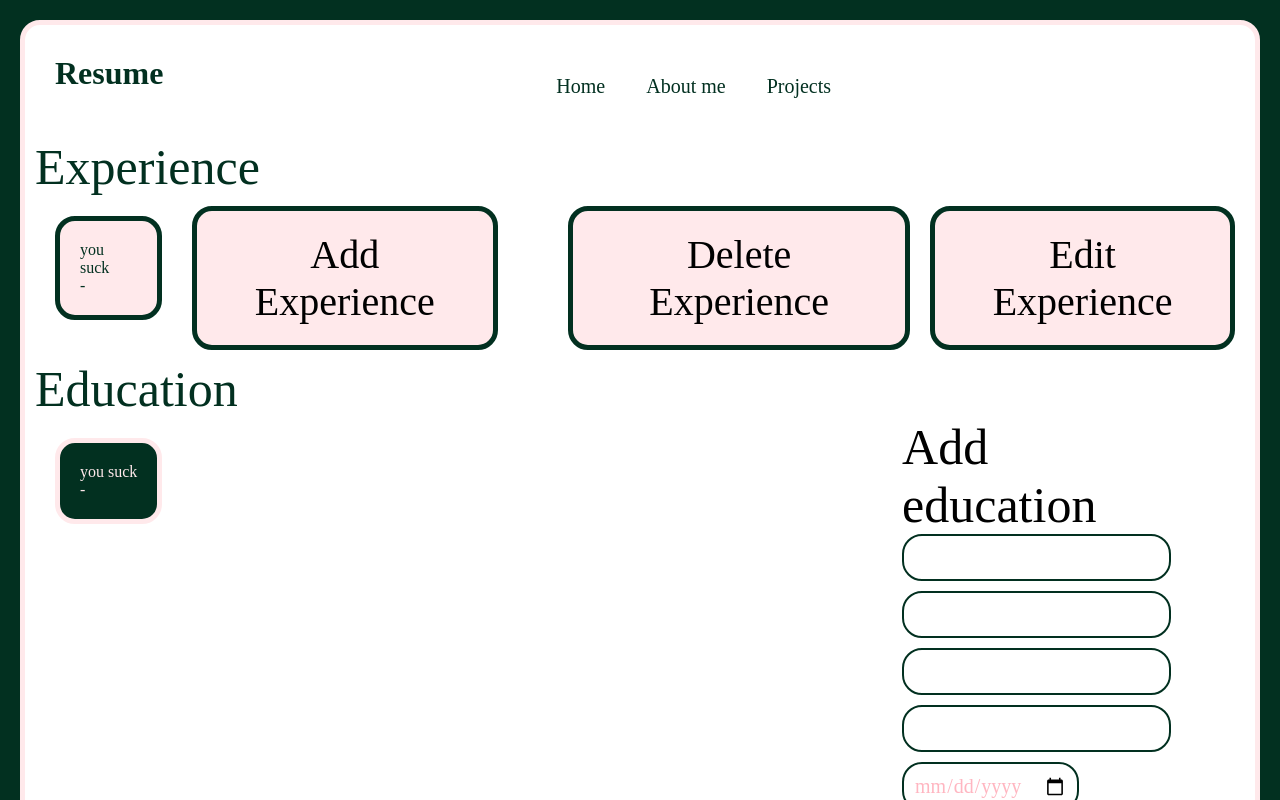
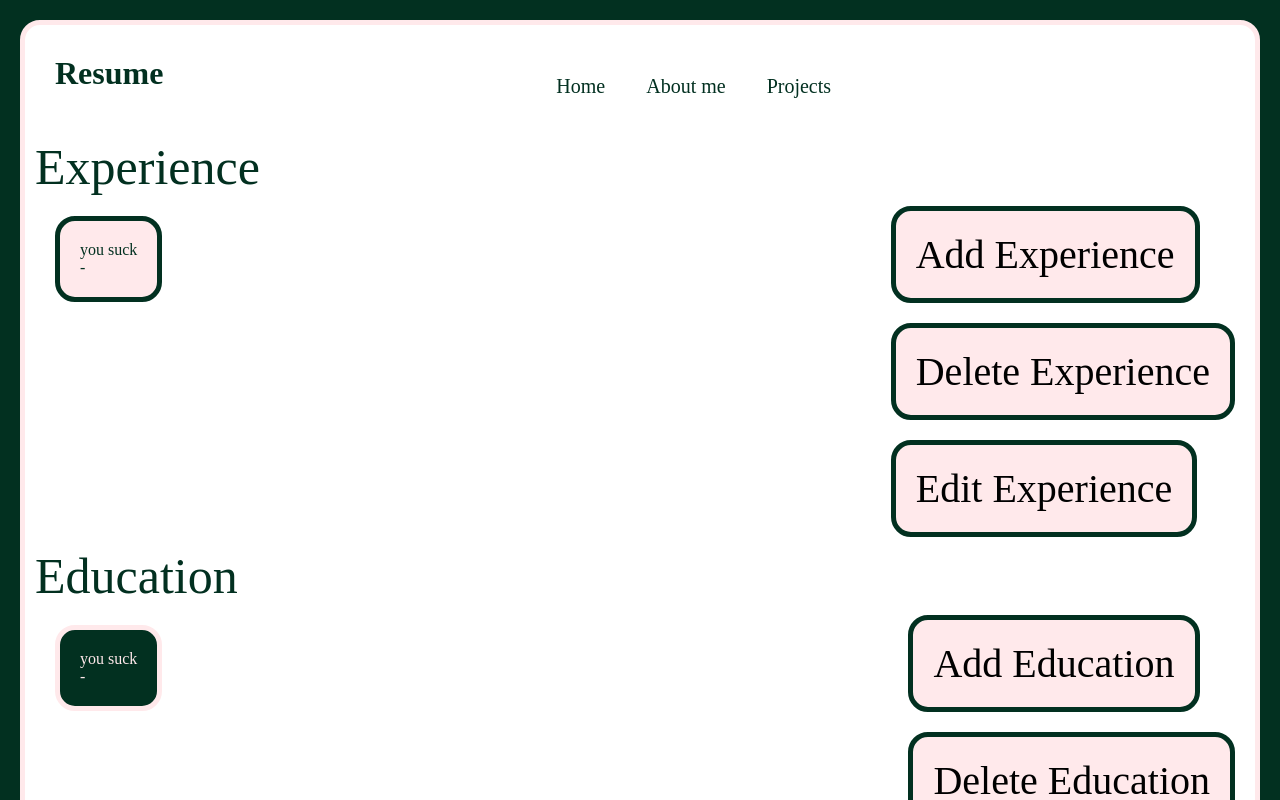
Before and after one commit to Mawaddahr/PortfolioWebsite, a React (Vite) app in the folder UIAdmin/: page /Resume in a window 1280 px wide. Shown: the top 800 px of the page. Built offline with nearby package versions, Linux system fonts and the light colour scheme; no server answers; a web font is replaced by a local one.

Commit message:
Finished resume page. functionality except edit_education function Adjusted css

```diff
--- a/UIAdmin/src/AboutMe.css
+++ b/UIAdmin/src/AboutMe.css
@@ -35,6 +35,7 @@ body,
 }
 
 header {
+    height: fit-content;
     background-color: #ffffff;
     display: flex;
     flex-direction: row;
@@ -123,7 +124,7 @@ textarea
 #about-me-img
 {
     margin-right: 200px;
-    height: 500px;
+    height: 350px;
     border-radius: 20px;
     border: 5px solid #FFE9EB;
 }
--- a/UIAdmin/src/Resume.css
+++ b/UIAdmin/src/Resume.css
@@ -49,7 +49,7 @@ body,
     flex: 0 1 300px;
 }
 
-.experience-container, .education-container, .experience-button
+.experience-container, .education-container, .experience-button, .education-button
 {
     border-radius: 20px;
 }
@@ -59,9 +59,10 @@ body,
     border: 5px solid #023020;
     background-color: #FFE9EB;
     padding: 20px;
+    width: fit-content;
 }
 
-.experience-button
+.experience-button, .education-button
 {
     animation: horizontal-shaking 0.4s infinite;
 }
@@ -88,19 +89,21 @@ body,
     }
 }
 
-.experience-button:hover{
+.experience-button:hover, .education-button:hover{
     animation: horizontal-shaking 0.2s infinite;
+    cursor: pointer;
 }
 
-.education-container {
+.education-container, .education-button {
     border: 5px solid #FFE9EB;
     background-color: #023020;
     padding: 20px;
+    width: fit-content;
 }
 
-#role, #studyProgram
+#role, #study-program
 {
-    font-size: 30px;
+    font-size: 50px;
 }
 
 #company, #role, #ex-endDate, #ex-startDate
@@ -109,13 +112,12 @@ body,
     color: #023020;
 }
 
-#institution, #studyProgram, #ed-endDate, #ed-startDate {
+#institution, #study-program, #ed-endDate, #ed-startDate {
     font-family: Perandory;
     color: #FFE9EB;
 }
 
-#education-title, #experience-title
-{
+#education-title, #experience-title {
     font-family: Sloop;
     color: #023020;
     font-size: 50px;
@@ -140,6 +142,7 @@ body,
 
 .nav-btn:hover {
     color: #FFE9EB;
+    cursor: pointer;
 }
 
 .nav-container {
@@ -152,20 +155,32 @@ body,
     justify-content: space-between;
 }
 
+
+.ex-container, .ed-container
+{
+    width: 100%;
+    display: flex;
+    flex-direction: row;
+    justify-content: space-between;
+}
 .submit-ed-container, .submit-ex-container
 {
     display: flex;
-    flex-direction: row;
+    flex-direction: column;
+    align-content: center;
+    height: 50%;
+    width: fit-content;
+    left: 0;
+}
+
+.input-ex{
+    margin-right: 0;
 }
 .input-ex, #add-ed, .edit-ex, form{
     font-size: 50px;
     font-family: Sloop;
     display: flex;
     flex-direction: column;
-}
-
-.input-ex, .input-ed{
-    margin-right: 50px;
 }
 
 label, #onGoing
@@ -202,14 +217,26 @@ input[type="text"]::placeholder, #input-ex-description::placeholder{
     color: lightpink;
 }
 
+#ongoing-title
+{
+    font-size: 30px;
+}
+
 #add-exform-btn,
 #hide-exform-btn,
 #submit-exform-btn,
+#submit-edform-btn,
 #del-ex-btn,
 #cancel-del-ex-btn,
 #edit-ex-btn,
-#cancel-edit-ex-btn {
+#cancel-edit-ex-btn,
+#del-ed-btn,
+#edit-ed-btn,
+#cancel-del-ed-btn,
+#cancel-edit-ed-btn,
+#hide-edform-btn{
     height: fit-content;
+    width: fit-content;
     border: 5px solid #023020;
     border-radius: 20px;
     font-size: 40px;
@@ -218,3 +245,19 @@ input[type="text"]::placeholder, #input-ex-description::placeholder{
     padding: 20px;
     margin: 10px;
 }
+
+    #add-exform-btn:hover,
+    #hide-exform-btn:hover,
+    #submit-exform-btn:hover,
+    #submit-edform-btn:hover,
+    #del-ex-btn:hover,
+    #cancel-del-ex-btn:hover,
+    #edit-ex-btn:hover,
+    #cancel-edit-ex-btn:hover,
+    #del-ed-btn:hover,
+    #edit-ed-btn:hover,
+    #cancel-del-ed-btn:hover,
+    #cancel-edit-ed-btn:hover,
+    #hide-edform-btn:hover {
+        cursor: pointer;
+    }
--- a/UIAdmin/src/Resume.jsx
+++ b/UIAdmin/src/Resume.jsx
@@ -19,6 +19,22 @@ query{
         }
     }
 }`;
+
+const INSERT_EDUCATION = gql`
+mutation
+  insertEducation($inputEducation: InputEducationInput!) {
+     insertEducation(inputEducation: $inputEducation)
+}`;
+
+const DELETE_EDUCATION = gql`
+mutation deleteEducation($id: String!){
+    deleteEducation(id: $id)
+  }`;
+
+const UPDATE_EDUCATION = gql`
+mutation updateEducation($education: EducationInput!){
+  updateEducation(education: $education)
+}`
 
 const GET_EXPERIENCE = gql`
 query{
@@ -56,27 +72,61 @@ const DELETE_EXPERIENCE = gql`mutation deleteExperience($id: String!)
   }
 `;
 
-function EducationData() {
+function EducationData(deleteButtonClicked, editButtonClicked) {
     const {data} = useQuery(GET_EDUCATION);
     const education = data?.allEducation.nodes || [{ institution: "you suck" }];
+    const [deleteEducation] = useMutation(DELETE_EDUCATION);
+    const navigate = useNavigate();
+
+    async function handleDeleteEd(id) {
+        if (window.confirm("Are you sure you want to delete this education?")) {
+            const { errors, data } = await deleteEducation({
+                variables: {
+                    id: id
+                }
+            });
+
+            alert(errors ? errors[0].message : data.deleteEducation);
+        }
+    }
+
+    async function handleUpdateEd(id) {
+        navigate(`/update_education/${id}`)
+    }
+
     return (<>
         <div className="education-list">
             {
-            education.map((ed, i) => (
-                <div className="education-container" key={i}>
+                education.map((ed, i) =>
+                    !deleteButtonClicked && !editButtonClicked ? (
+                        <div className="education-container" key={ed.id ?? i}>
                             <div id="institution">{ed.institution}</div>
-                    <div id="studyProgram">{ed.studyProgram}</div>
-                    <div id="ed-startDate">{ed.startDate} - {ed.endDate}</div>
-                </div>))
-            }</div >
-        </>);
+                            <div id="study-program">{ed.studyProgram}</div>
+                            <div id="ed-endDate">
+                                {ed.startDate} - {ed.endDate}
+                            </div>
+                        </div>
+                    ) : (
+                        <button
+                            className="education-button"
+                            key={ed.id ?? i}
+                            onClick={() => deleteButtonClicked ? handleDeleteEd(ed.id) : handleUpdateEd(ed.id)}
+                            >
+                                <div id="institution">{ed.institution}</div>
+                            <div id="study-program">{ed.studyProgram}</div>
+                            <div id="ed-endDate">
+                                {ed.startDate} - {ed.endDate}
+                            </div>
+                        </button>
+                    )
+                )
+            }</div></>)
 }
 
 function ExperienceData(deleteButtonClicked, editButtonClicked) {
     const { data } = useQuery(GET_EXPERIENCE);
     const experience = data?.experiences.nodes || [{ company: "you suck" }];
     const [deleteExperience] = useMutation(DELETE_EXPERIENCE);
-    const [editExperience] = useMutation(UPDATE_EXPERIENCE);
     const navigate = useNavigate();
 
     async function handleDeleteEx(id) {
@@ -122,15 +172,26 @@ function ExperienceData(deleteButtonClicked, editButtonClicked) {
                 )
             }</div></>)}
 function Resume() {
-    const educationFormData = useRef();
     const experienceFormData = useRef();
     const [showExForm, setShowExForm] = useState(false);
     const [hideDeleteExButton, setHideDeleteExButton] = useState(false);
-    const [hideEditExButton, setHideEditExButton] = useState(false)
+    const [hideEditExButton, setHideEditExButton] = useState(false);
     const [insertExperience] = useMutation(INSERT_EXPERIENCE);
+
+    const educationFormData = useRef();
+    const [showEdForm, setShowEdForm] = useState(false);
+    const [hideDeleteEdButton, setHideDeleteEdButton] = useState(false);
+    const [hideEditEdButton, setHideEditEdButton] = useState(false);
+    const [insertEducation] = useMutation(INSERT_EDUCATION);
+
+
 
     const handleAddExForm = () => {
         showExForm == false ? setShowExForm(true) : setShowExForm(false);
+    }
+
+    const handleAddEdForm = () => {
+        showEdForm == false ? setShowEdForm(true) : setShowEdForm(false);
     }
 
     const handleSetButtonBool = (deleteButton, editButton) =>
@@ -138,6 +199,12 @@ function Resume() {
         setHideDeleteExButton(deleteButton);
         setHideEditExButton(editButton);
     }
+
+    const handleSetEdButtonBool = (deleteExButton, editEdButton) => {
+        setHideDeleteEdButton(deleteExButton);
+        setHideEditEdButton(editEdButton);
+    }
+
 
     const handleSubmitExperience = async (e) => {
         e.preventDefault();
@@ -171,11 +238,54 @@ function Resume() {
 
         setShowExForm(false);
     }
+
+    const handleSubmitEducation = async (e) => {
+        e.preventDefault();
+        const institution = educationFormData.current.institution.value
+        const studyProgram = educationFormData.current.studyProgram.value
+        const studyProgramType = educationFormData.current.studyProgramType.value
+        const startDate = educationFormData.current.startDate.value
+        const endDate = educationFormData.current.endDate.value
+        const onGoing = educationFormData.current.onGoing.value === "true"
+        alert("You submitted the form, yay!");
+
+        await insertEducation({
+            variables: {
+                inputEducation: {
+                    institution: institution,
+                    studyProgram: studyProgram,
+                    studyProgramType: studyProgramType,
+                    startDate: startDate,
+                    endDate: endDate,
+                    onGoing: onGoing
+                }
+            }
+        });
+
+        educationFormData.current.institution.value = null;
+        educationFormData.current.studyProgram.value = null;
+        educationFormData.current.studyProgramType.value = null;
+        educationFormData.current.startDate.value = null;
+        educationFormData.current.endDate.value = null;
+        educationFormData.current.onGoing.value = null;
+
+        setShowEdForm(false);
+    }
     const allExFormHandling = () => {
         handleAddExForm();
         scrollCallback();
     }
+
+    const allEdFormHandling = () => {
+        handleAddEdForm();
+        scrollCallEdBack();
+    }
     const inputExForm = useRef();
+    const inputEdForm = useRef();
+
+    const scrollCallEdBack = () => {
+        inputEdForm.current.scrollIntoView({behavior: 'smooth'})
+    }
     const scrollCallback = () => {
         inputExForm.current.scrollIntoView({ behavior: 'smooth' })
     }
@@ -194,8 +304,9 @@ function Resume() {
             </header>
                 <main className="resume-main">
                 <div id="experience-title">Experience</div>
+                <div className= "ex-container">
+                        <div className= "ex-data-container">{ExperienceData(hideDeleteExButton, hideEditExButton)}</div>
                         <section className="submit-ex-container">
-                            {ExperienceData(hideDeleteExButton, hideEditExButton)}
                     <div className="input-ex" ref={inputExForm}>
                         {showExForm == false ? <button id="add-exform-btn" type="button" onClick={allExFormHandling}>Add Experience</button> : <button id="hide-exform-btn" type="button" onClick={handleAddExForm}>Cancel</button>}
                         {showExForm == true ?
@@ -213,21 +324,49 @@ function Resume() {
                             {hideEditExButton == false ? <button id="edit-ex-btn" type="button" onClick={() => handleSetButtonBool(false, true)}>Edit Experience</button> : <button id="cancel-edit-ex-btn" type="button" onClick={() => setHideEditExButton(false)}>cancel</button>}
 
                             </section>
+                   </div>
                     <div id="education-title">Education</div>
+                    <div className="ed-container">
+                    <div className="ed-data-container">{EducationData(hideDeleteEdButton, hideEditEdButton)}</div>
                         <section className="submit-ed-container">
-                    <EducationData />
-                    <div className="input-ed">
-                    <form>Add education
-                        <input id="input-ed-company" type="text" />
-                        <input id="input-ed-role" type="text"/>
-                        <input id="input-ed-description" type="text" />
-                        <input id="input-ed-location" type="text"/>
-                        <input id="input-ed-startdate" type="date" />
-                        <input id="input-ex-enddate" type="date"/>
-                        <button type="submit">Submit</button>
-                    </form>
+                            <div className="input-ed" ref={inputEdForm}>
+                                {showEdForm == false ? <button id="add-exform-btn" type="button" onClick={allEdFormHandling}>Add Education</button> : <button id="hide-edform-btn" type="button" onClick={handleAddEdForm}>Cancel</button>}
+                                {showEdForm == true ?
+                                    <form ref={educationFormData} onSubmit={handleSubmitEducation}>
+                                        <input id="input-ed-institution" name="institution" type="text" placeholder="Institution" />
+                                        <input id="input-ed-studyprogram" name="studyProgram" type="text" placeholder="Studyprogram" />
+                                        <input id="input-ed-studyprogramtype" name="studyProgramType" type="text" placeholder="studyprogram type" />
+                                        <div id="ongoing-title">On going</div>
+                                            <input
+                                                id="input-ed-ongoing-true"
+                                                type="radio"
+                                                name="onGoing"
+                                                value="true"
+                                                onChange={() => {
+                                                    educationFormData.current.onGoing.value = true;
+                                                }}
+                                            />
+                                            <label for="input-ed-ongoing-true">True</label>
+
+                                            <input
+                                                id="input-ed-ongoing-false"
+                                                type="radio"
+                                                name="onGoing"
+                                                value="false"
+                                                onChange={() => {
+                                                    educationFormData.current.onGoing.value = false;
+                                                }}
+                                            />
+                                            <label for="input-ed-ongoing-false">False</label>
+                                        <input id="input-ed-startdate" name="startDate" type="date" placeholder="start date" />
+                                        <input id="input-ed-enddate" name="endDate" type="date" placeholder="(estimated) end date" />
+                                        <button id="submit-edform-btn" type="submit">Submit</button>
+                                    </form> : null}
                             </div>
+                            {hideDeleteEdButton == false ? <button id="del-ed-btn" type="button" onClick={() => handleSetEdButtonBool(true, false)}>Delete Education</button> : <button id="cancel-del-ed-btn" type="button" onClick={() => setHideDeleteEdButton(false)}>cancel</button>}
+                            {hideEditEdButton == false ? <button id="edit-ed-btn" type="button" onClick={() => handleSetEdButtonBool(false, true)}>Edit Education</button> : <button id="cancel-edit-ed-btn" type="button" onClick={() => setHideEditEdButton(false)}>cancel</button>}
                             </section>
+                    </div>
             </main>
         </div>
         </div>
--- a/UIAdmin/src/UpdateExperience.jsx
+++ b/UIAdmin/src/UpdateExperience.jsx
@@ -87,7 +87,8 @@ const UpdateExperience = () =>
         experienceFormData.current.enddate.value = null;
         experienceFormData.current.location.value = null;
 
-        alert("yay updated successfully!")
+        alert("yay updated successfully!");
+        navigate(-1);
     }
     if (errors) return (<><h1>error! {errors.message}</h1></>)
     if (loading) return (<><h1>loading...</h1></>)
```
Also changed, not shown: 2 other files (tests, documents, lock files or other folders). Lines whose indentation alone changed are shown as unchanged.
